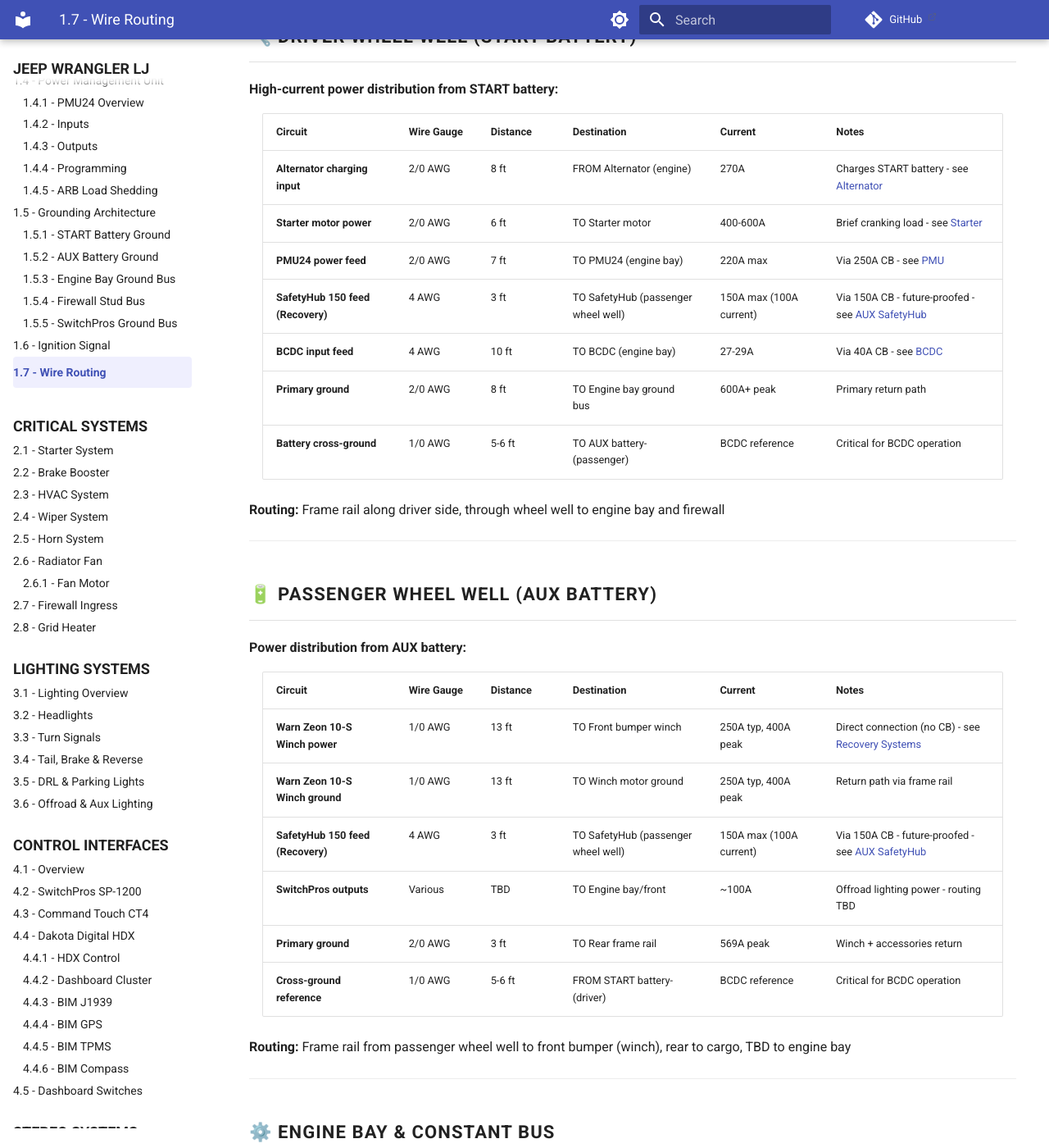
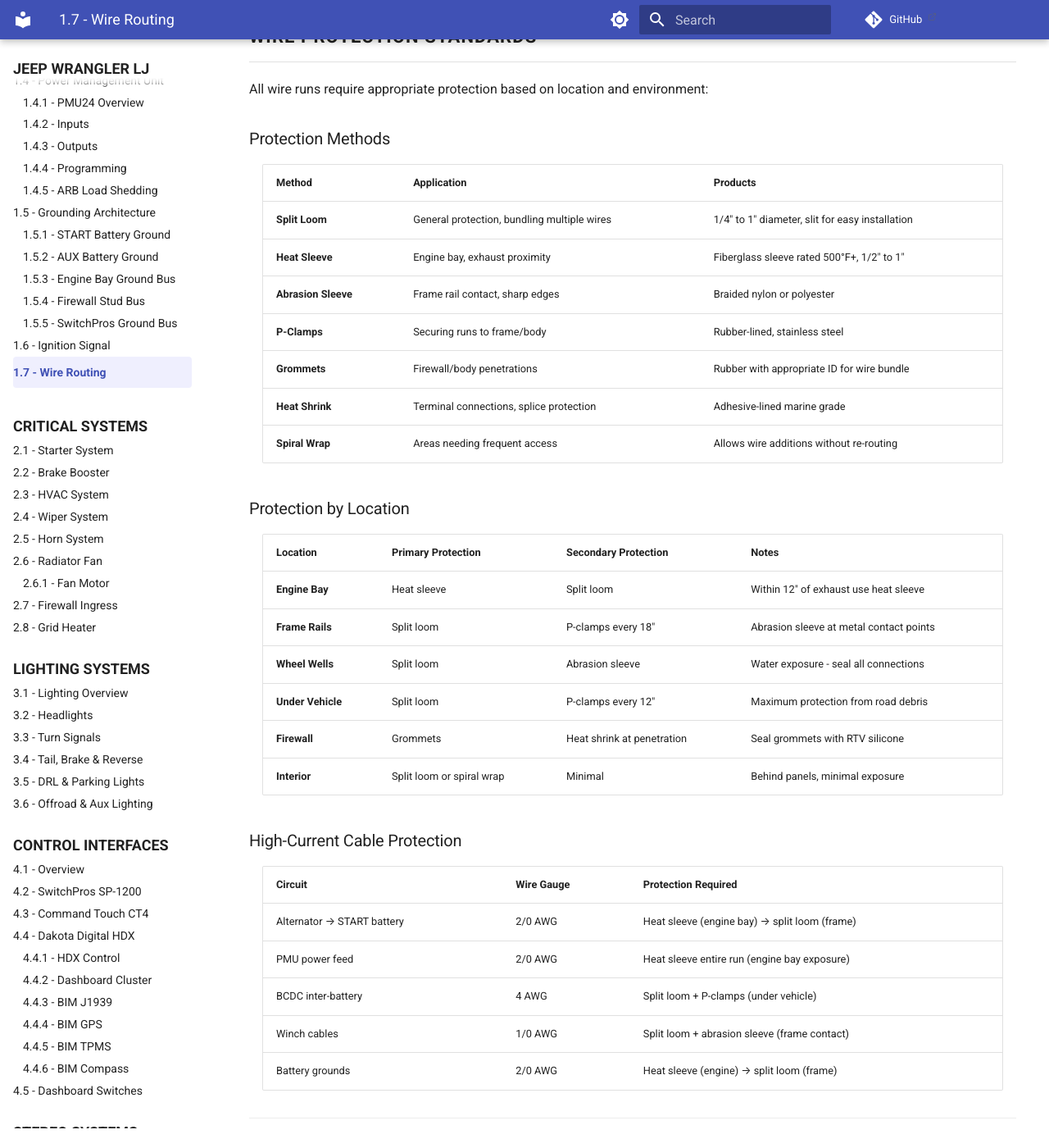
Before and after one commit to sob/drawings, an MkDocs documentation site: the page built from docs/jeep_lj/01-power-systems/07-wire-routing/index.md, in a window 1280 px wide and 1400 px high, scrolled down 248 px. Shown: the whole window at 82% size. Built offline with MkDocs 1.6.1 and Material for MkDocs 9.7.7, drawn with Linux system fonts in a browser that asks for light colours; comment, search, counter and statistics services are not loaded; some of the changed text lies outside the part shown.

Commit message:
docs(electrical): add wire protection standards and BCDC temp sensor docs
Wire Routing:
- Add comprehensive wire protection standards section
- Document split loom, heat sleeve, p-clamps, grommets by location
- Specify protection requirements for high-current cables
- Fix outdated SafetyHub and BCDC references

BCDC:
- Add temperature sensor installation section
- Document mount position (side of AUX battery case)
- Update wire distance reference to 50A/4 AWG specs

Resolves 3 critical/high priority TBD items.

🤖 Generated with [Claude Code](https://claude.com/claude-code)

Co-Authored-By: Claude <noreply@anthropic.com>

```diff
--- a/docs/jeep_lj/01-power-systems/07-wire-routing/index.md
+++ b/docs/jeep_lj/01-power-systems/07-wire-routing/index.md
@@ -4,6 +4,45 @@ hide:
 ---
 
 # 1.7 Wire Routing & Physical Layout {#wire-routing}
+
+## Wire Protection Standards
+
+All wire runs require appropriate protection based on location and environment:
+
+### Protection Methods
+
+| Method | Application | Products |
+|:-------|:------------|:---------|
+| **Split Loom** | General protection, bundling multiple wires | 1/4" to 1" diameter, slit for easy installation |
+| **Heat Sleeve** | Engine bay, exhaust proximity | Fiberglass sleeve rated 500°F+, 1/2" to 1" |
+| **Abrasion Sleeve** | Frame rail contact, sharp edges | Braided nylon or polyester |
+| **P-Clamps** | Securing runs to frame/body | Rubber-lined, stainless steel |
+| **Grommets** | Firewall/body penetrations | Rubber with appropriate ID for wire bundle |
+| **Heat Shrink** | Terminal connections, splice protection | Adhesive-lined marine grade |
+| **Spiral Wrap** | Areas needing frequent access | Allows wire additions without re-routing |
+
+### Protection by Location
+
+| Location | Primary Protection | Secondary Protection | Notes |
+|:---------|:-------------------|:---------------------|:------|
+| **Engine Bay** | Heat sleeve | Split loom | Within 12" of exhaust use heat sleeve |
+| **Frame Rails** | Split loom | P-clamps every 18" | Abrasion sleeve at metal contact points |
+| **Wheel Wells** | Split loom | Abrasion sleeve | Water exposure - seal all connections |
+| **Under Vehicle** | Split loom | P-clamps every 12" | Maximum protection from road debris |
+| **Firewall** | Grommets | Heat shrink at penetration | Seal grommets with RTV silicone |
+| **Interior** | Split loom or spiral wrap | Minimal | Behind panels, minimal exposure |
+
+### High-Current Cable Protection
+
+| Circuit | Wire Gauge | Protection Required |
+|:--------|:-----------|:--------------------|
+| Alternator → START battery | 2/0 AWG | Heat sleeve (engine bay) → split loom (frame) |
+| PMU power feed | 2/0 AWG | Heat sleeve entire run (engine bay exposure) |
+| BCDC inter-battery | 4 AWG | Split loom + P-clamps (under vehicle) |
+| Winch cables | 1/0 AWG | Split loom + abrasion sleeve (frame contact) |
+| Battery grounds | 2/0 AWG | Heat sleeve (engine) → split loom (frame) |
+
+---
 
 ## 🔧 Driver Wheel Well (START Battery)
 
@@ -14,8 +53,7 @@ hide:
 | **Alternator charging input** | 2/0 AWG | 8 ft | FROM Alternator (engine) | 270A | Charges START battery - see [Alternator][alternator] |
 | **Starter motor power** | 2/0 AWG | 6 ft | TO Starter motor | 400-600A | Brief cranking load - see [Starter][starter] |
 | **PMU24 power feed** | 2/0 AWG | 7 ft | TO PMU24 (engine bay) | 220A max | Via 250A CB - see [PMU][pmu] |
-| **SafetyHub 150 feed (Recovery)** | 4 AWG | 3 ft | TO SafetyHub (passenger wheel well) | 150A max (100A current) | Via 150A CB - future-proofed - see [AUX SafetyHub][aux-safetyhub] |
-| **BCDC input feed** | 4 AWG | 10 ft | TO BCDC (engine bay) | 27-29A | Via 40A CB - see [BCDC][bcdc] |
+| **BCDC input feed** | 4 AWG | 5-6 ft | TO BCDC (passenger wheel well) | 50-55A | Via 80A CB - see [BCDC][bcdc] |
 | **Primary ground** | 2/0 AWG | 8 ft | TO Engine bay ground bus | 600A+ peak | Primary return path |
 | **Battery cross-ground** | 1/0 AWG | 5-6 ft | TO AUX battery- (passenger) | BCDC reference | Critical for BCDC operation |
 
@@ -29,9 +67,10 @@ hide:
 
 | Circuit | Wire Gauge | Distance | Destination | Current | Notes |
 |:--------|:-----------|:---------|:------------|:--------|:------|
-| **Warn Zeon 10-S Winch power** | 1/0 AWG | 13 ft | TO Front bumper winch | 250A typ, 400A peak | Direct connection (no CB) - see [Recovery Systems][recovery-systems] |
-| **Warn Zeon 10-S Winch ground** | 1/0 AWG | 13 ft | TO Winch motor ground | 250A typ, 400A peak | Return path via frame rail |
-| **SafetyHub 150 feed (Recovery)** | 4 AWG | 3 ft | TO SafetyHub (passenger wheel well) | 150A max (100A current) | Via 150A CB - future-proofed - see [AUX SafetyHub][aux-safetyhub] |
+| **Warn VR EVO 10-S Winch power** | 1/0 AWG | 13 ft | TO Front bumper winch | 250A typ, 400A peak | Direct connection (no CB) - see [Recovery Systems][recovery-systems] |
+| **Warn VR EVO 10-S Winch ground** | 1/0 AWG | 13 ft | TO Winch motor ground | 250A typ, 400A peak | Return path via frame rail |
+| **CONSTANT bus bar** | 1/0 AWG | 3 ft | TO CONSTANT bus (passenger wheel well) | 254A max | Feeds SwitchPros, SafetyHub, BODY PDU |
+| **BCDC output** | 4 AWG | Short | FROM BCDC (passenger wheel well) | 50A | Charging input to AUX battery |
 | **SwitchPros outputs** | Various | TBD | TO Engine bay/front | ~100A | Offroad lighting power - routing TBD |
 | **Primary ground** | 2/0 AWG | 3 ft | TO Rear frame rail | 569A peak | Winch + accessories return |
 | **Cross-ground reference** | 1/0 AWG | 5-6 ft | FROM START battery- (driver) | BCDC reference | Critical for BCDC operation |
@@ -51,7 +90,7 @@ hide:
 | **Engine block ground** | 2/0 AWG | 8 ft | Engine block | Engine bay ground bus | 600A+ peak | Starter/alternator return |
 | **Frame ground** | 2/0 AWG | 3 ft | Engine bay ground bus | Front frame rail | 600A+ peak | Chassis ground point |
 
-**CONSTANT Bus Location:** Engine bay firewall (near PMU) - feeds PMU, SafetyHub, BCDC
+**BCDC Location:** Passenger wheel well (near AUX battery) - charges AUX battery from START battery/alternator
 
 ---
 
```
Also changed, not shown: docs/jeep_lj/01-power-systems/01-power-generation/03-bcdc.md (+30 -0 lines), docs/jeep_lj/01-power-systems/01-power-generation/05-wire-distance-reference.md (+3 -3 lines), docs/jeep_lj/08-installation/01-tbd-tracker.md (+8 -7 lines).
